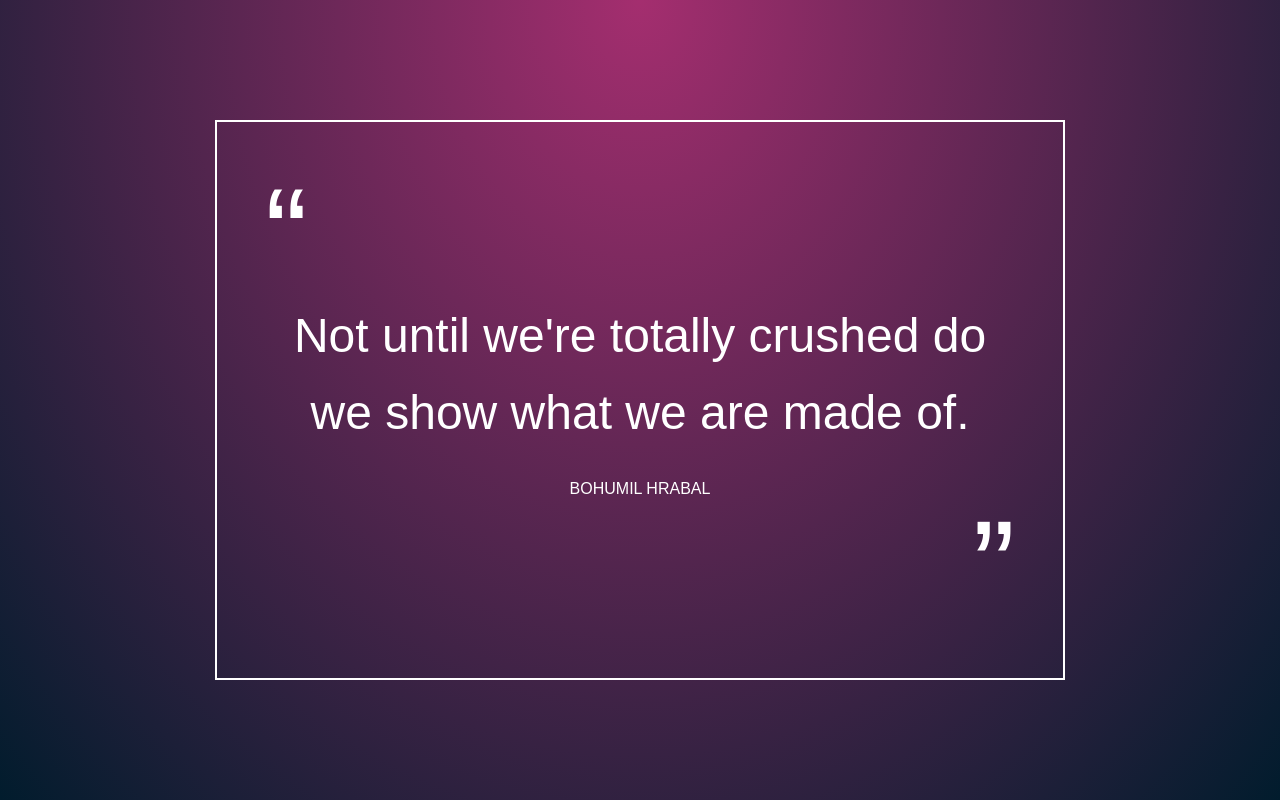
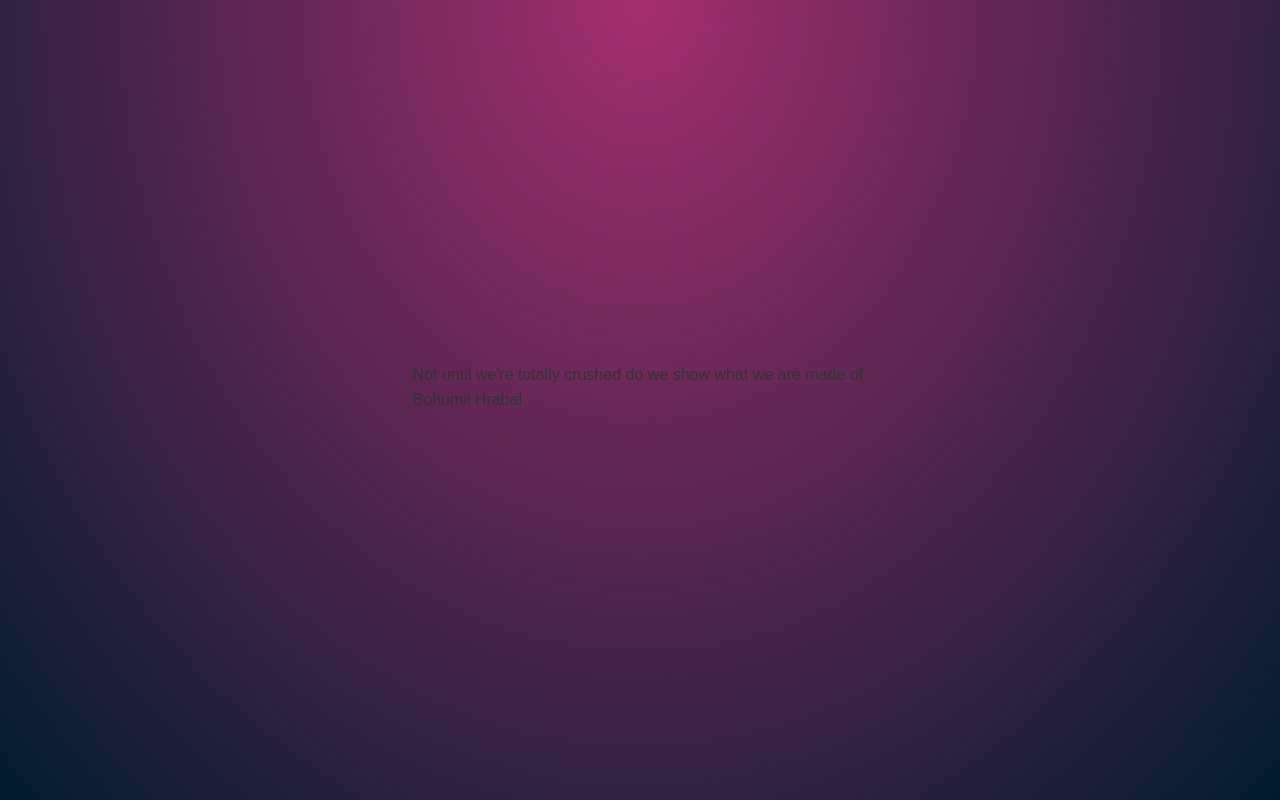
Before and after one commit to onyudo/quote-card-express, a website: page public/index.html in a window 1280 px wide. Drawn offline with Linux system fonts and the light colour scheme.

Commit message:
Updated index.html to assignment code.

```diff
--- a/public/index.html
+++ b/public/index.html
@@ -3,28 +3,18 @@
 <head>
     <meta charset="UTF-8">
     <meta name="viewport" content="width=device-width, initial-scale=1.0">
-    <title>My Quote Page</title>
+    <title>Quote Card</title>
     <link href="./css/style.css" rel="stylesheet" type="text/css" />
+ </head>
+<body>
+    <main class="main">
+        <div class="background-image"></div>
+            <article class="quote-continer">
+                <q id="quote" class="quote-text">Not until we're totally crushed do we show what we are made of.</q>
+                <p id="author" class="author-text">Bohumil Hrabal</p>
+            </article>
+    </main>
 
-
-</head>
-
-<body id="quote-image">
-
-    <main class="main">
-
-        <div class="container">
-
-            <article class="quote">
-
-                <q class="random-quote"></q>
-                <cite class="source"></cite>
-
-            </article>
-
-        </div>
-
-    </main>
     <script src="./js/index.js"></script>
 </body>
 </html>
--- a/public/js/index.js
+++ b/public/js/index.js
@@ -1,83 +1,2 @@
 //JavaScript
 "use strict";
-
-const quotes = [
-    { quote: "Not until we're totally crushed do we show what we are made of.", author: "Bohumil Hrabal" },
-    { quote: "In the depth of winter, I finally learned that within me there lay an invincible summer.", author: "Albert Camus" },
-    { quote: "All we have to decide is what to do with the time that is given us.", author: "J.R.R. Tolkien" },
-    // add more quotes here
-];
-
-const quoteElement = document.getElementsByClassName("random-quote")[0]; // Access the first element of this class
-const authorElement = document.getElementsByClassName("source")[0]; // Access the first element of this class
-
-// Array to store indices of used quotes
-let usedIndexes = [];
-
-/*
-// This was my original code and starting point prior to creating the cycleQuotes function
-// function generate random quote
-// IS THIS FUNCTION EVEN NEEDED ANYMORE?
-// Seems redundant, so I commented it out
-function getRandomQuote() {
-
-    // randomly choose a quote from the array of quotes. The random # generator from the JS final is a starting point
-    const randomIndex = Math.floor(Math.random() * quotes.length); // use length to count the number of quote indexes
-
-    // assign the randomly chosen index to another constant variable?
-    const quote = quotes[randomIndex];
-
-    // use innerText to output quote to HTML document
-    quoteElement.innerText = quote.quote;
-
-    // user innerText to output author to HTML document
-    authorElement.innerText = quote.author;
-}
-*/
-
-// Is there a way to have the quotes "play" for a short amount of time and rotate randomly? YES
-// Integrate the randomization from the getRandomQuote function above
-function cycleQuotes() {
-    // Check if all quotes have been shown
-    if (usedIndexes.length === quotes.length) {
-        usedIndexes = []; // Reset the usedIndexes array if all quotes have been shown
-    }
-
-    // Generate a random index that hasn't been used yet
-    // If the random index has been used, the do...while loop will generate another one until it finds one that hasn't been used.
-    let randomIndex;
-    do {
-        randomIndex = Math.floor(Math.random() * quotes.length);
-    } while (usedIndexes.includes(randomIndex)); // Keep generating a new random index until it's not been used
-
-    // Get the random quote
-    const quote = quotes[randomIndex];
-
-    // Display the quote and author
-    quoteElement.innerText = quote.quote;
-    authorElement.innerText = quote.author;
-
-    // Add the selected index to the usedIndexes array
-    // Keep track of indices
-    usedIndexes.push(randomIndex);
-}
-
-/*
-    // Move to the next quote in the array
-    // This is no longer needed
-    currentQuoteIndex++;
-
-    // If we reach the end of the array, reset the index to 0 (start over)
-    // This is no longer needed
-    if (currentQuoteIndex >= quotes.length) {
-        currentQuoteIndex = 0;
-    }
-}
-*/
-
-// render and cycle through the quotes and author combo to the HTML document
-// found this on Stack Overflow
-window.addEventListener('load', function() {
-    cycleQuotes(); // Display the first quote immediately
-    setInterval(cycleQuotes, 9000); // Rotate quotes every 9 seconds (9000 milliseconds)
-});
```
